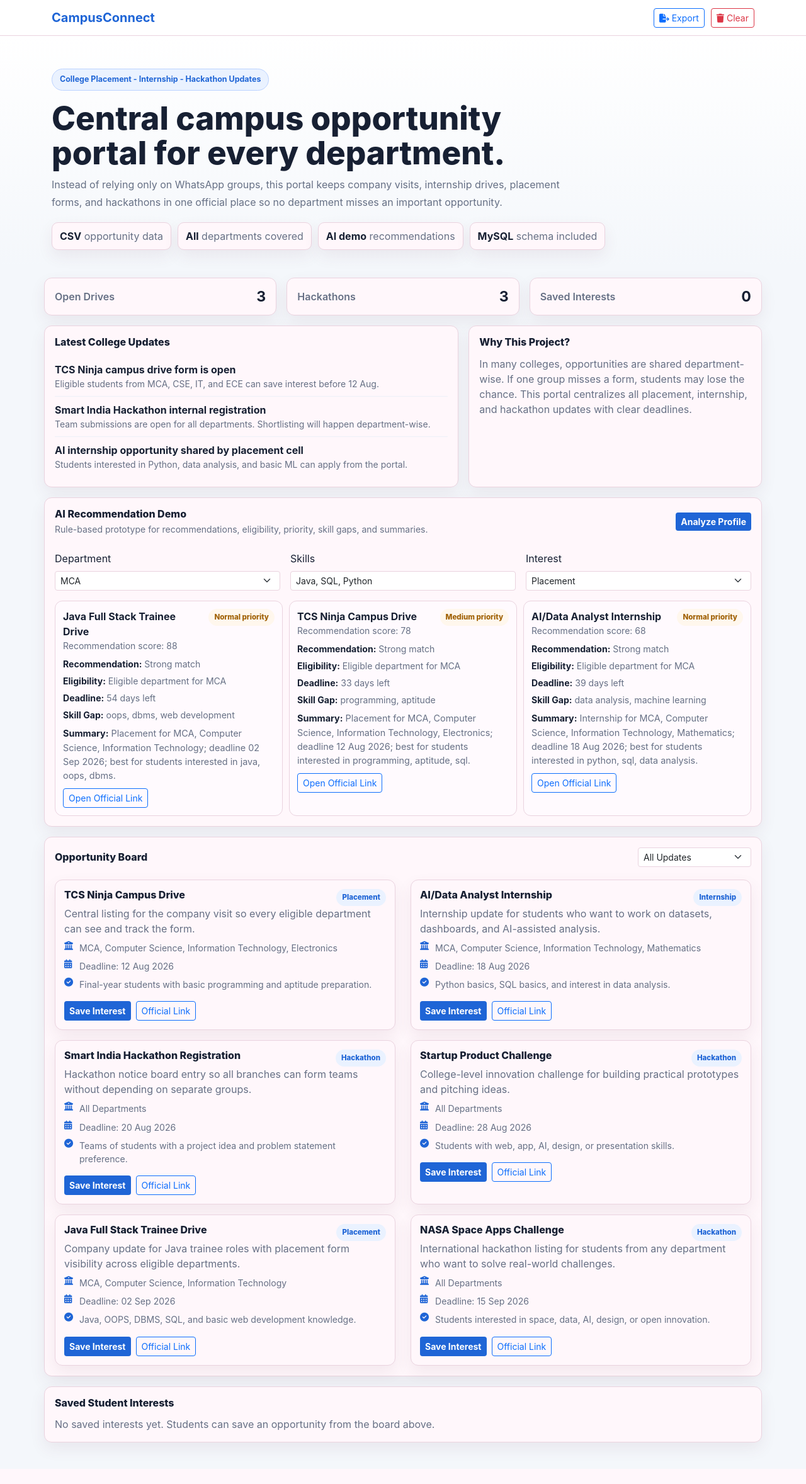
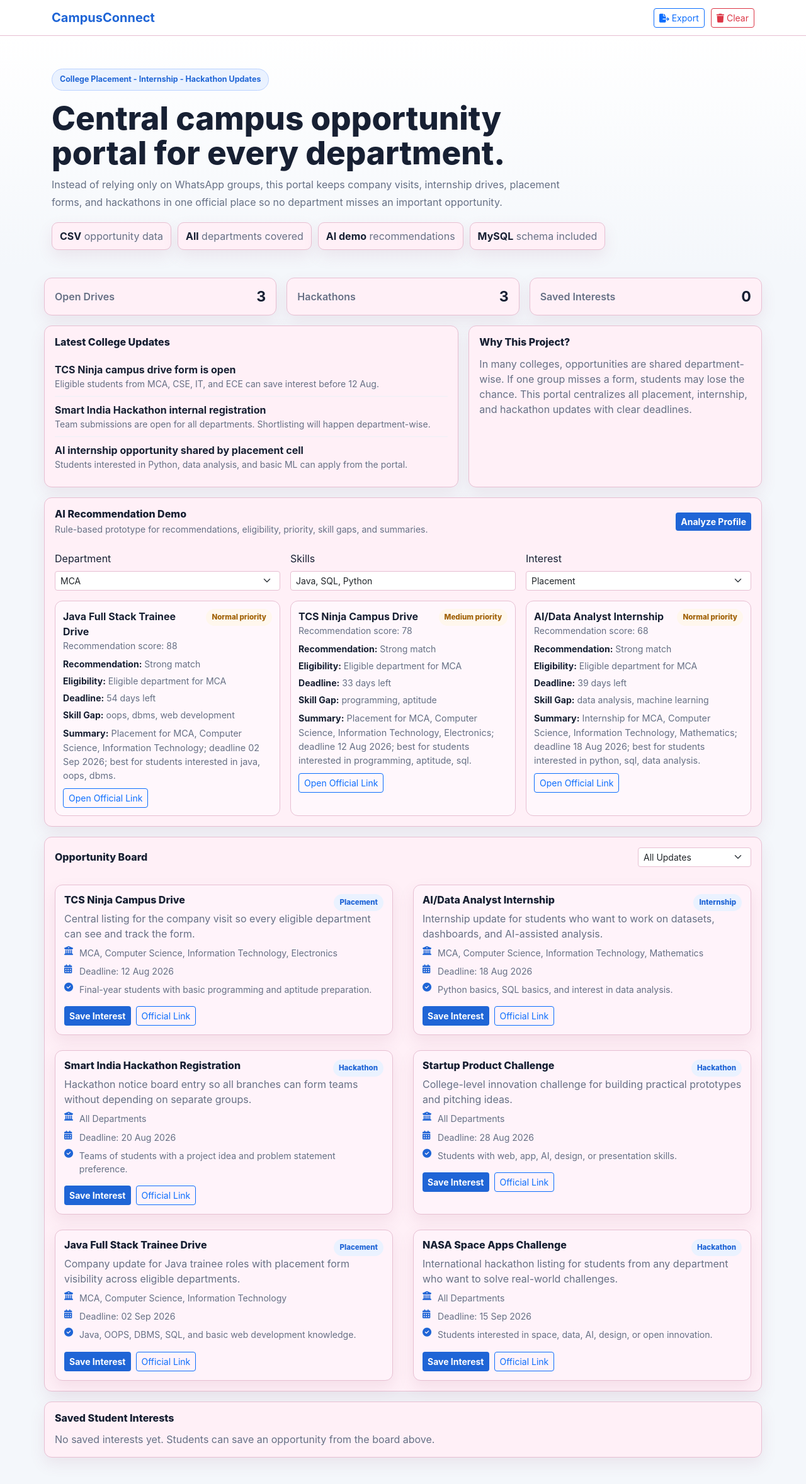
Before and after one commit to tausifalam6879/student-form-portal, a PHP site: page / in a window 1280 px wide. Shown: the whole page at 63% size. Before the commit the page ends 2316 px from the top, so only its background shows below. Run offline with PHP 8.4, Linux system fonts and the light colour scheme.

Commit message:
Tune card spacing and lavender tint

```diff
--- a/index.html
+++ b/index.html
@@ -140,7 +140,7 @@
               <option value="Hackathon">Hackathon</option>
             </select>
           </div>
-          <div id="formsContainer" class="row gy-3 mt-1"></div>
+          <div id="formsContainer" class="row g-4 mt-1"></div>
         </div>
       </div>
 
--- a/style.css
+++ b/style.css
@@ -1,15 +1,16 @@
 :root {
   --bg: #f4f7fb;
-  --panel: #fff7fb;
-  --panel-soft: #fffafe;
-  --border: #ead3df;
+  --panel: #fff0f7;
+  --panel-soft: #fff7fc;
+  --card-panel: #fff3fa;
+  --border: #e7bfd2;
   --primary: #1f65d6;
   --primary-soft: #eaf2ff;
   --success: #14845c;
   --warning: #a16207;
   --text: #172033;
   --muted: #667085;
-  --shadow: 0 10px 24px rgba(99, 52, 78, 0.08);
+  --shadow: 0 10px 24px rgba(143, 69, 108, 0.1);
 }
 
 * {
@@ -126,6 +127,11 @@
   border-radius: 12px;
 }
 
+#formsContainer {
+  --bs-gutter-x: 2rem;
+  --bs-gutter-y: 1.5rem;
+}
+
 .section-row {
   display: flex;
   align-items: center;
@@ -165,6 +171,7 @@
   height: 100%;
   padding: 14px;
   border-radius: 12px;
+  background: var(--card-panel);
   transition: transform 0.2s ease, border-color 0.2s ease;
   cursor: pointer;
 }
@@ -172,7 +179,7 @@
 .form-card:hover,
 .form-card:focus {
   transform: translateY(-3px);
-  border-color: #9ec1ff;
+  border-color: #d58caf;
   outline: none;
 }
 
@@ -215,7 +222,7 @@
 .ai-results {
   display: grid;
   grid-template-columns: repeat(3, minmax(0, 1fr));
-  gap: 10px;
+  gap: 16px;
 }
 
 .ai-card {
```
